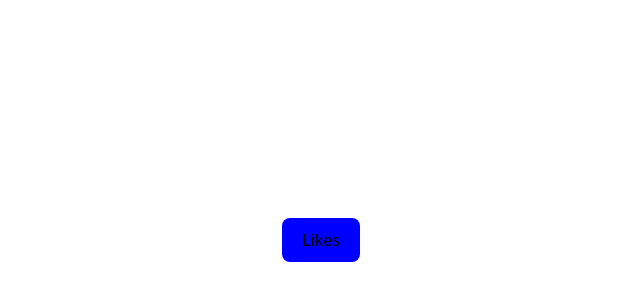
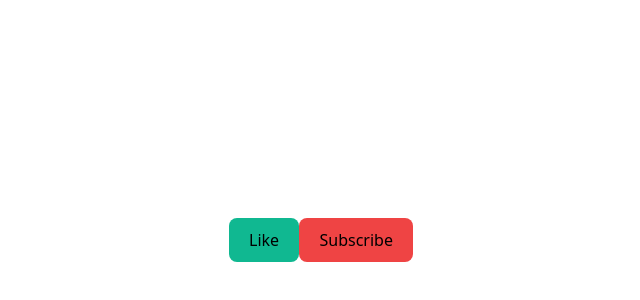
Before and after one commit to GeekShubhamRajput/react-19, a React (Vite) app in the folder my-react19-app/: page / in a window 1280 px wide. Shown: the part 160-460 px from the top of the page, without its empty margins (319-959 px from the left). Built offline with nearby package versions, Linux system fonts and the light colour scheme.

Commit message:
Event Handling: Part 2

```diff
--- a/my-react19-app/src/App.jsx
+++ b/my-react19-app/src/App.jsx
@@ -16,11 +16,13 @@ import { AlertWithExtCss } from './components/AlertWithExtCss.jsx'
 import { RedButton } from './components/RedButton.jsx'
 import { Notification } from './components/Notification.jsx'
 import { LikeBotton } from './components/LikeButton.jsx'
+import { CustomButton } from './components/CustomButton.jsx'
 
 function App() {
   return (
     <>
-      <LikeBotton />
+      <CustomButton text="Like" buttonClass="success" />
+      <CustomButton text="Subscribe" buttonClass="error" />
     </>
   )
 }
--- /dev/null
+++ b/my-react19-app/src/components/CustomButton.jsx
@@ -0,0 +1,8 @@
+export const CustomButton = ({text, buttonClass}) => {
+  const name = "James"
+  const handleClick = () => {
+    console.log(`Hello ${name}, Thanks for ${text}!`);
+  }
+
+  return <button onClick={handleClick} className={buttonClass}>{text}</button>
+}
```
